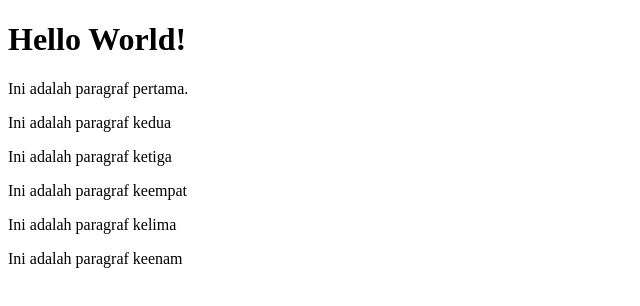
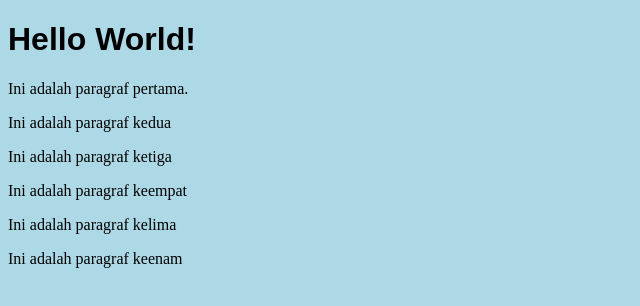
Before and after one commit to niieawans21/belajar-git-3, a plain HTML site: page index.html in a window 1280 px wide. Shown: the whole page, without its empty margins (0-640 px from the left). Drawn offline with Linux system fonts and the light colour scheme.

Commit message:
Membuat style.css dan menambahkannya ke index.html

```diff
--- a/index.html
+++ b/index.html
@@ -2,6 +2,7 @@
 <html>
   <head>
     <title>Hello World!</title>
+    <link rel="stylesheet" href="style.css">
   </head>
 
   <body>
--- /dev/null
+++ b/style.css
@@ -0,0 +1,8 @@
+body {
+	font-family: "Times new roman";
+	background-color: lightblue;
+}
+
+h1 {
+	font-family: Arial;
+}
```
